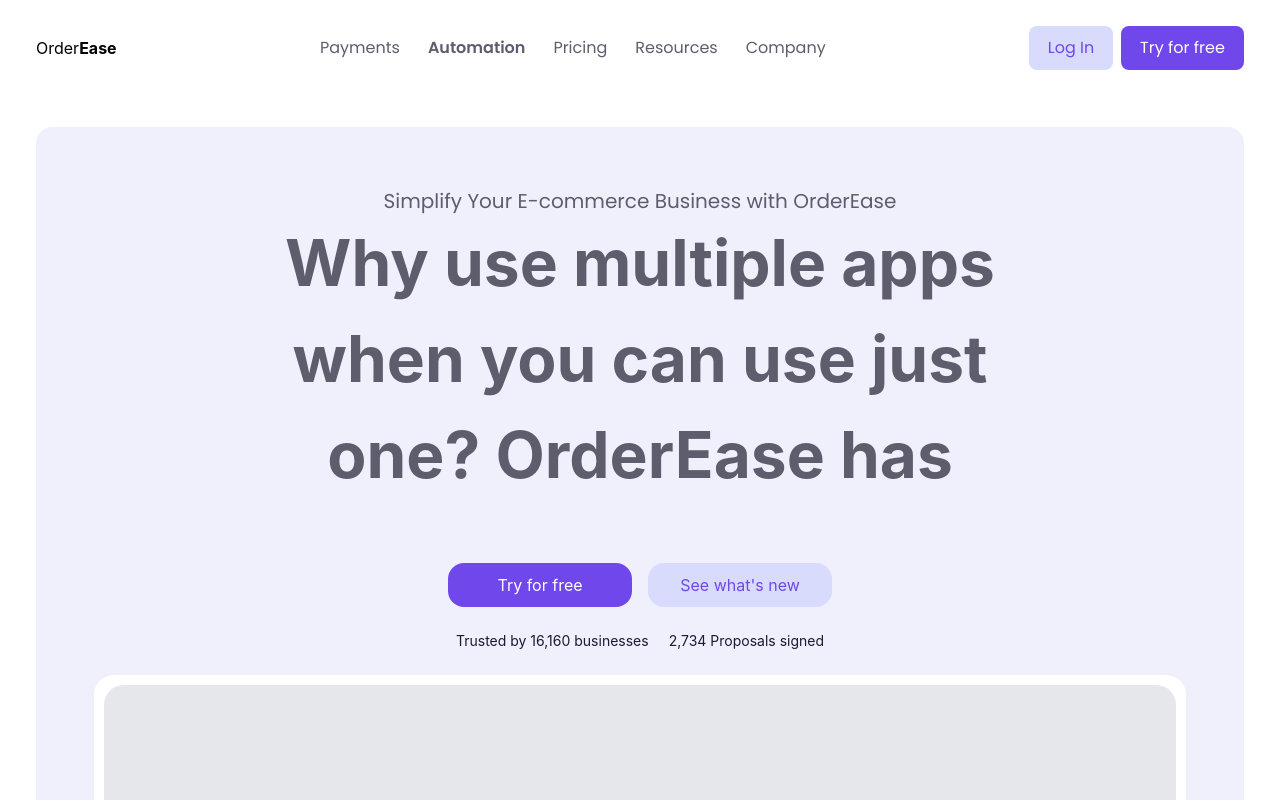
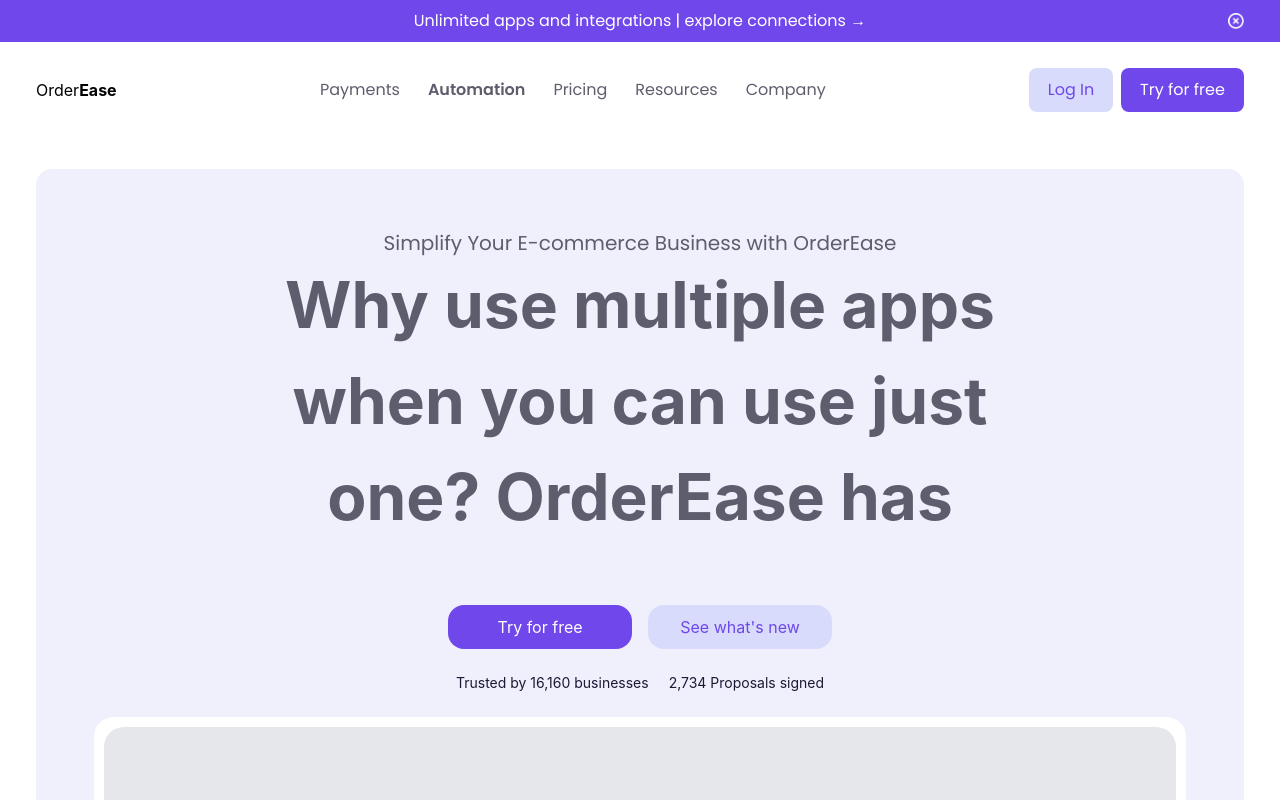
Before and after one commit to NasrinGhasemi/landing-orderease, a Next.js app: page / in a window 1280 px wide. Shown: the top 800 px of the page. Built offline with nearby package versions, Linux system fonts and the light colour scheme.

Commit message:
feat: render top banner on home page

```diff
--- a/package.json
+++ b/package.json
@@ -11,7 +11,8 @@
   "dependencies": {
     "next": "16.4.3",
     "react": "19.3.0",
-    "react-dom": "19.3.0"
+    "react-dom": "19.3.0",
+    "react-icons": "^5.7.0"
   },
   "devDependencies": {
     "@tailwindcss/postcss": "^4.3.3",
--- a/src/app/page.js
+++ b/src/app/page.js
@@ -1,9 +1,11 @@
 import Header from "@/components/Header";
 import Hero from "@/components/Hero";
+import TopBanner from "@/components/TOpBanner";
 
 export default function page() {
   return (
     <div>
+      <TopBanner />
       <Header />
       <Hero />
     </div>
```
Also changed, not shown: 1 other file (tests, documents, lock files or other folders).
